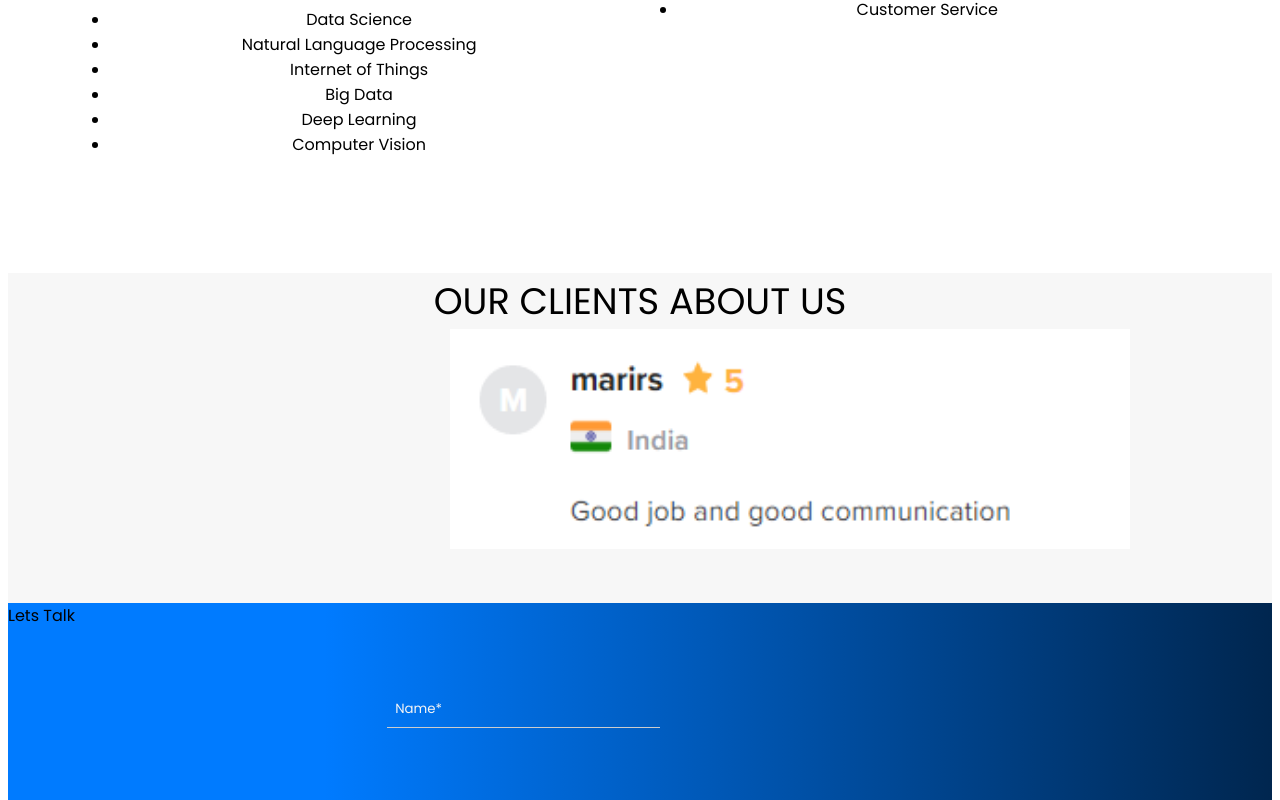
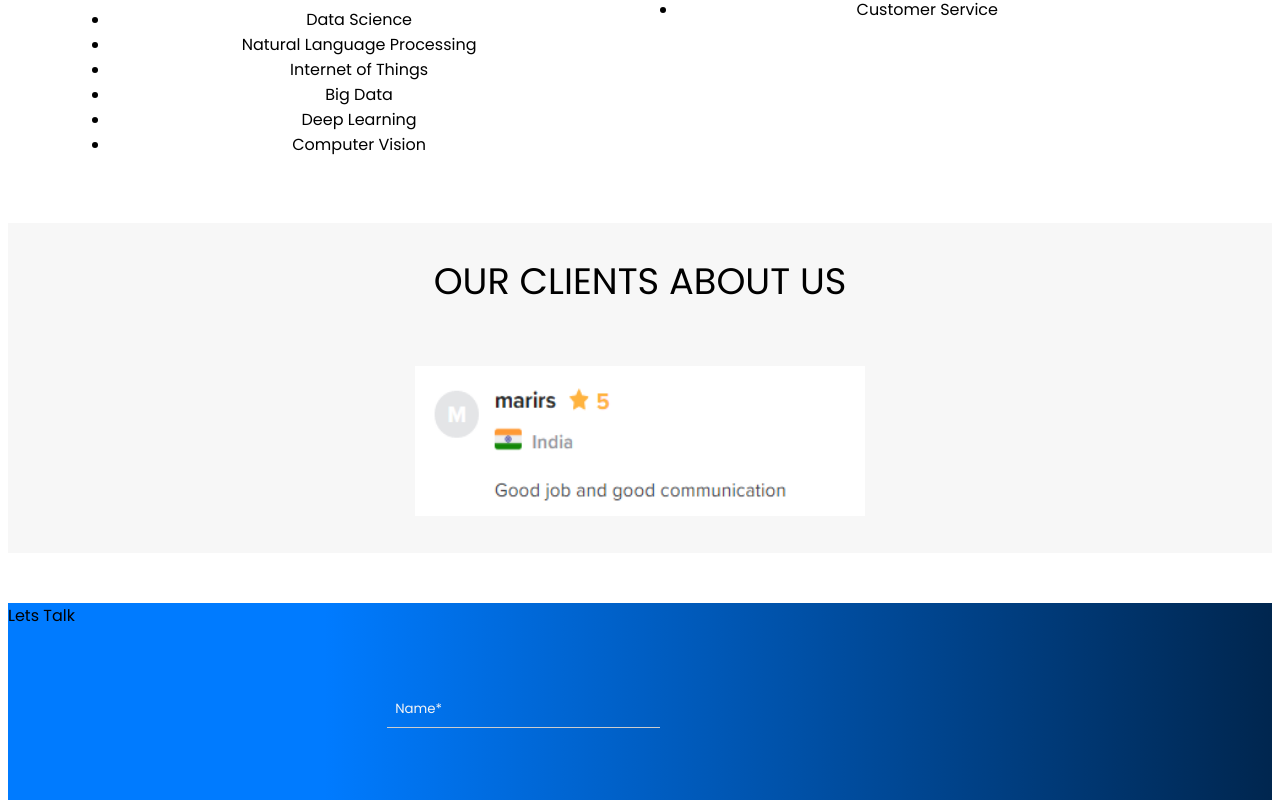
Before and after one commit to arsamawan/Miz-Corporate, an Angular app: page / in a window 1280 px wide. Shown: the part 1153-1953 px from the top of the page. Built offline with nearby package versions, Linux system fonts and the light colour scheme.

Commit message:
Feedback Updated

```diff
--- a/src/app/main/main.component.css
+++ b/src/app/main/main.component.css
@@ -131,25 +131,32 @@
 .ver-lg-12 {
    position: relative;
    width: 100%;
-   padding-right: 10px;
-    align-content: center;
+/*   padding-right: 10px;*/
+   /* align-content: center;*/
  }
 
 .feedback{
   height:330px;
   background-color: #f7f7f7;
   /*align-content: center;*/
+  align-content: center;
+  text-align: center;
 }
-.feedback h1{
+/*.feedback h1{
   margin-left: 45%;
   padding-top: 2%;
   font-size: 40px;
   padding-bottom: 3%;
 }
 .feedback img{
- margin-left: 35%;
+ !*margin-left: 35%;*!
   width:680px;
   height: 220px;
+}*/
+.feedback-image{
+  height: 150px;
+  width: 450px;
+  padding-top: 5%;
 }
 .contact-us{
   height: 700px;
--- a/src/app/main/main.component.html
+++ b/src/app/main/main.component.html
@@ -18,7 +18,7 @@
 <!--Services-->
 <!--<div class="service-main">-->
   <div class="service-main-heading">SERVICES</div>
-  <div class="bound mt100 mb100">
+  <div class="bound mt100 mb50">
 
     <div class="hor">
 
@@ -105,14 +105,16 @@
 
 <section>
 <!--Feedback-->
-<div class="feedback">
+<div class="feedback mb50">
 <!--<div>Our Clients About Us</div>-->
   <div class="service-main-heading">Our Clients About Us</div>
 
   <!--slider-->
  <!-- <img src="assets/review1.PNG">-->
   <div class="ver-lg-12">
-    <img src="../../assets/review1.PNG">
+    <div class=" bound">
+    <img class="feedback-image" src="../../assets/review1.PNG">
+    </div>
   </div>
 
 
```
